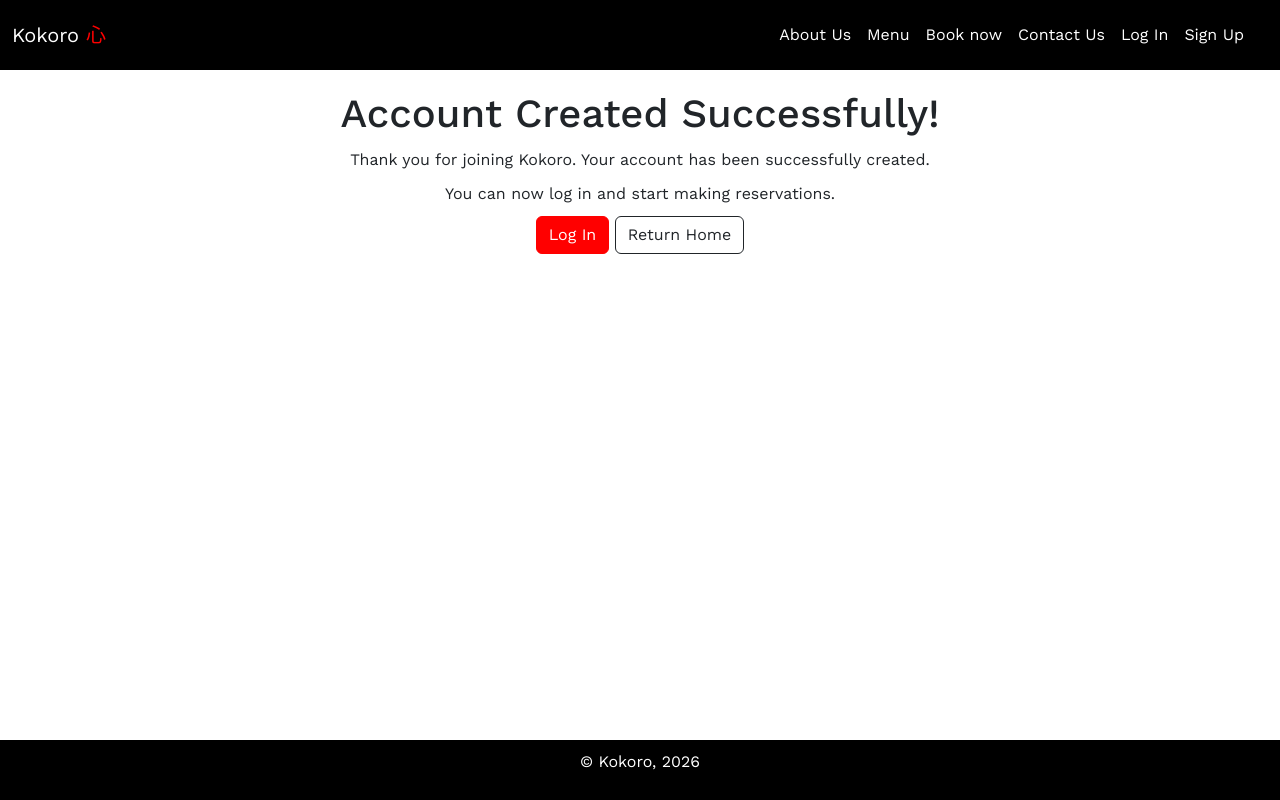
After one commit to Siaaancode/Module-3, a Django app: template bookings/templates/signup_confirmation.html in a window 1280 px wide. The commit adds this page. Run offline with Django 3.2, Linux system fonts and the light colour scheme; the template is opened without the code that fills it, so the values that code supplies are empty.

Commit message:
Added a signup confirmation page

```diff
--- a/bookings/static/css/styles.css
+++ b/bookings/static/css/styles.css
@@ -137,6 +137,18 @@ ul {
     background-color: red;
     border-color: red;
     margin-bottom: 10px;
+}
+
+/* Sign up confirmation page */
+
+#signup_confirmation_container {
+    text-align: center;
+    margin: 20px;
+}
+
+.signup_confirmation.btn-primary {
+    background-color: red;
+    border-color: red;
 }
 
 /* Login page */
--- a/bookings/templates/signup.html
+++ b/bookings/templates/signup.html
@@ -89,7 +89,7 @@
     <main id="signup">
         <h1>Sign up</h1>
 
-        <form method="POST" id="signup-form">
+        <form method="POST" action="{% url 'signup' %}" id="signup-form">
             {% csrf_token %}
 
             {% for field in form %}
--- /dev/null
+++ b/bookings/templates/signup_confirmation.html
@@ -0,0 +1,122 @@
+{% load static %}
+<!doctype html>
+<html lang="en">
+
+<head>
+    <meta charset="UTF-8">
+    <meta name="viewport" content="width=device-width, initial-scale=1.0">
+    <title>Kokoro Restaurant - Signup Confirmation</title>
+    <!-- Bootstrap CSS -->
+    <link href="https://cdn.jsdelivr.net/npm/bootstrap@5.3.8/dist/css/bootstrap.min.css" rel="stylesheet"
+        integrity="sha384-sRIl4kxILFvY47J16cr9ZwB07vP4J8+LH7qKQnuqkuIAvNWLzeN8tE5YBujZqJLB" crossorigin="anonymous">
+    <!-- CSS Stylesheet-->
+    <link rel="stylesheet" href="{% static 'css/styles.css' %}">
+    <!-- Favicon icons -->
+
+</head>
+
+<body>
+    <!-- Navigation bar -->
+    <header>
+        <nav class="navbar navbar-expand-lg bg-body-tertiary fixed-top">
+            <div class="container-fluid">
+                <a class="navbar-brand" href="{% url 'index' %}">Kokoro <span style="color: red;">心</span></a>
+                <button class="navbar-toggler" type="button" data-bs-toggle="offcanvas"
+                    data-bs-target="#offcanvasNavbar" aria-controls="offcanvasNavbar" aria-label="Toggle navigation">
+                    <span class="navbar-toggler-icon"></span>
+                </button>
+                <div class="offcanvas offcanvas-end" tabindex="-1" id="offcanvasNavbar" role="dialog"
+                    aria-labelledby="offcanvasNavbarLabel">
+                    <div class="offcanvas-header">
+                        <h5 class="offcanvas-title" id="offcanvasNavbarLabel">Kokoro <span style="color: red;">心</span>
+                        </h5>
+                        <button type="button" class="btn-close" data-bs-dismiss="offcanvas" aria-label="Close"></button>
+                    </div>
+                    <div class="offcanvas-body">
+                        <ul class="navbar-nav justify-content-end flex-grow-1 pe-3">
+                            <li class="nav-item">
+                                <a class="nav-link active" href="{% url 'index' %}#about-us">About Us</a>
+                            </li>
+                            <li class="nav-item">
+                                <a class="nav-link" href="/menu/">Menu</a>
+                            </li>
+                            <li class="nav-item">
+                                <a class="nav-link" href="{% url 'booking_page' %}">Book now</a>
+                            </li>
+                            <li class="nav-item">
+                                <a class="nav-link" href="{% url 'index' %}#footer-container">Contact Us</a>
+                            </li>
+
+                            {% if user.is_authenticated %}
+
+                            <li class="nav-item">
+                                <a class="nav-link" href="{% url 'profile' %}">
+                                    Welcome, {{ user.username }}
+                                </a>
+                            </li>
+
+                            <li class="nav-item">
+                                <form method="POST" action="{% url 'logout' %}">
+                                    {% csrf_token %}
+                                    <button class="nav-link" type="submit">
+                                        Log Out
+                                    </button>
+                                </form>
+                            </li>
+
+                            {% else %}
+
+                            <li class="nav-item">
+                                <a class="nav-link" href="{% url 'login' %}">
+                                    Log In
+                                </a>
+                            </li>
+
+                            <li class="nav-item">
+                                <a class="nav-link" href="{% url 'signup' %}">
+                                    Sign Up
+                                </a>
+                            </li>
+
+                            {% endif %}
+                        </ul>
+                    </div>
+                </div>
+            </div>
+        </nav>
+    </header>
+    <main id="signup_confirmation_container">
+
+        <h1>Account Created Successfully!</h1>
+
+        <p>
+            Thank you for joining Kokoro.
+            Your account has been successfully created.
+        </p>
+
+        <p>
+            You can now log in and start making reservations.
+        </p>
+
+        <a href="{% url 'login' %}" class="signup_confirmation btn btn-primary">
+            Log In
+        </a>
+
+        <a href="{% url 'index' %}" class="btn btn-outline-dark">
+            Return Home
+        </a>
+
+    </main>
+    <footer id="footer-container" class="fixed-bottom">
+        <div id="copyright">
+            <p>&copy; Kokoro, 2026</p>
+        </div>
+    </footer>
+
+    <!-- Bootstrap JS -->
+    <script src="https://cdn.jsdelivr.net/npm/bootstrap@5.3.8/dist/js/bootstrap.bundle.min.js"
+        integrity="sha384-FKyoEForCGlyvwx9Hj09JcYn3nv7wiPVlz7YYwJrWVcXK/BmnVDxM+D2scQbITxI"
+        crossorigin="anonymous"></script>
+</body>
+
+</html>
--- a/module_3/urls.py
+++ b/module_3/urls.py
@@ -19,6 +19,10 @@ urlpatterns = [
     path('sign_up/',
         index_views.signup,
         name='signup'
+    ),
+    path('signup-confirmation/',
+        index_views.signup_confirmation,
+        name='signup_confirmation'
     ),
     path(
         'login/',
```
Also changed, not shown: bookings/views.py (+4 -6 lines), bookings/static/images/final_screenshots/booking_confirmation_page/desktop_screensize_booking_confirmation.png (added), bookings/static/images/final_screenshots/booking_confirmation_page/laptop_and_larger_screensize_booking_confirmation.png (added), bookings/static/images/final_screenshots/booking_confirmation_page/mobile_screensize_booking_confirmation.png (added), bookings/static/images/final_screenshots/booking_confirmation_page/tablet_screensize_booking_confirmation.png (added), bookings/static/images/final_screenshots/signup_confirmation_page/desktop_screensize_signup_confirmation.png (added), bookings/static/images/final_screenshots/signup_confirmation_page/laptop_and_larger_screensize_signup_confirmation.png (added), bookings/static/images/final_screenshots/signup_confirmation_page/mobile_screensize_signup_confirmation.png (added), bookings/static/images/final_screenshots/signup_confirmation_page/tablet_screensize_signup_confirmation.png (added).
